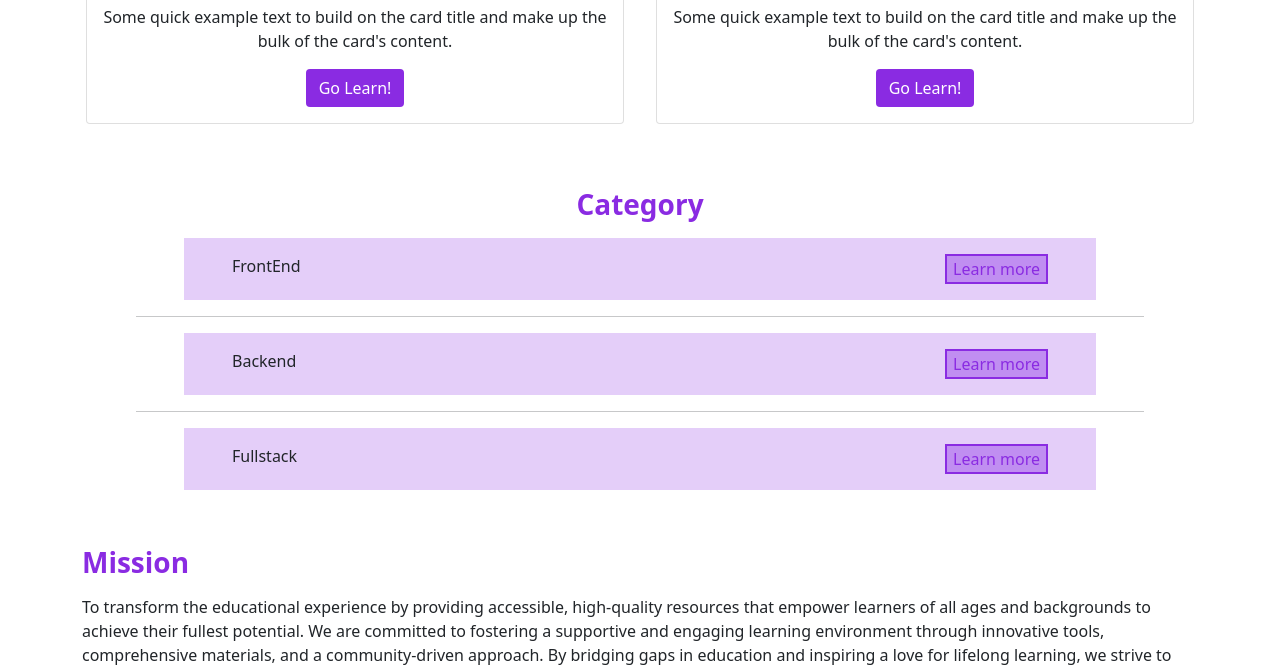
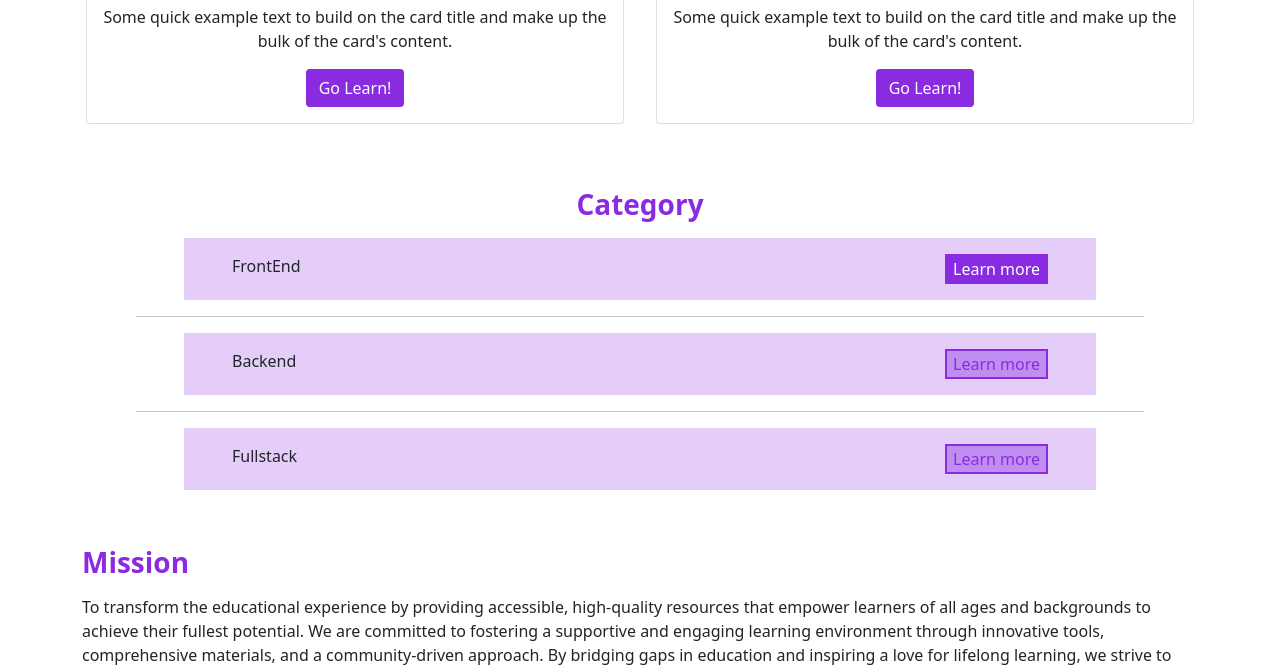
Before and after one commit to albertjon-0915/Application-Building-Static-2, a plain HTML site: page index.html in a window 1280 px wide. In both pictures the pointer is over the button 996 px from the left and 1500 px from the top of the page. Shown: the part 1232-1900 px from the top of the page. Drawn offline with nearby package versions, Linux system fonts and the light colour scheme.

```diff
--- /dev/null
+++ b/appBuilding2.json
@@ -0,0 +1,3 @@
+{
+     "url": "https://albertjon-0915.github.io/Application-Building-Static-2/"
+}
--- a/index.css
+++ b/index.css
@@ -33,6 +33,11 @@
      background-color: rgba(137, 43, 226, 0.397);
      color: blueviolet;
 }
+#resources > button:hover {
+     border: 2px solid blueviolet;
+     background-color: rgb(137, 43, 226);
+     color: white;
+}
 
 .textAlign {
      margin: 0;
```
